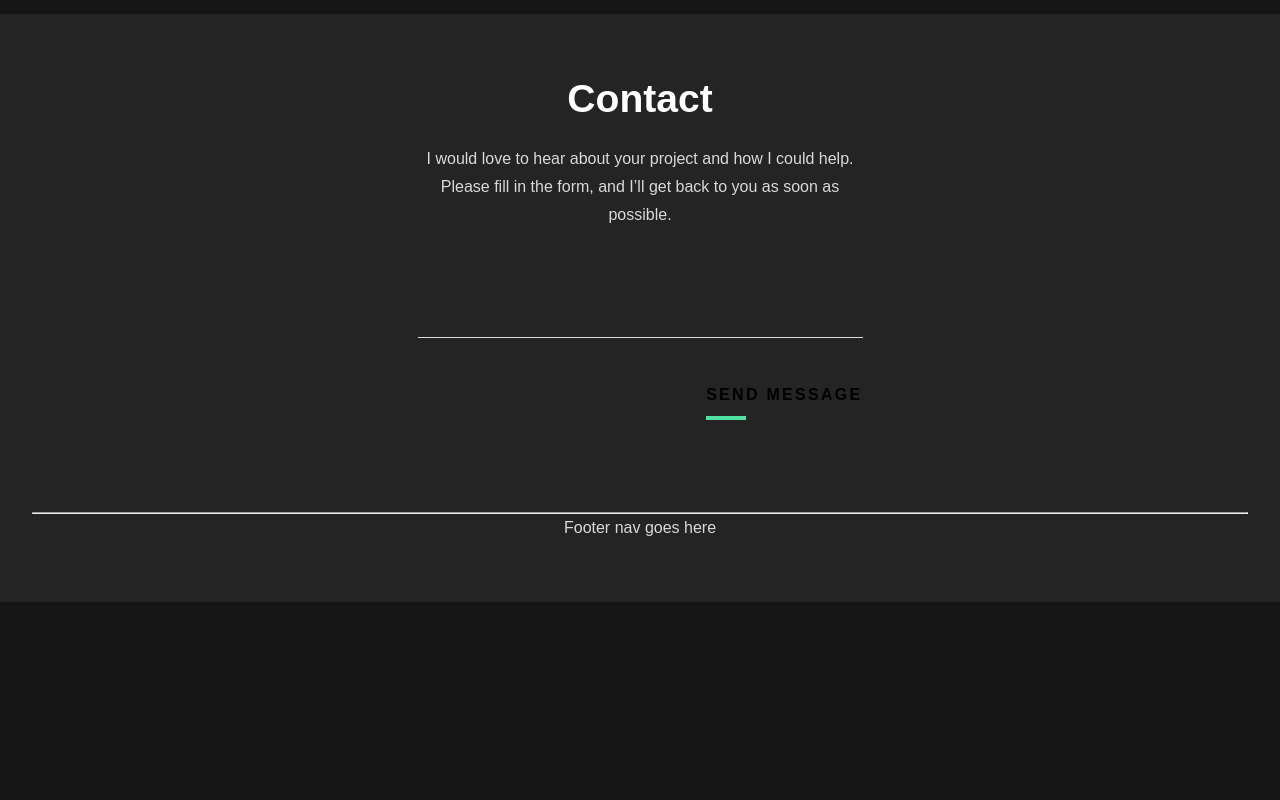
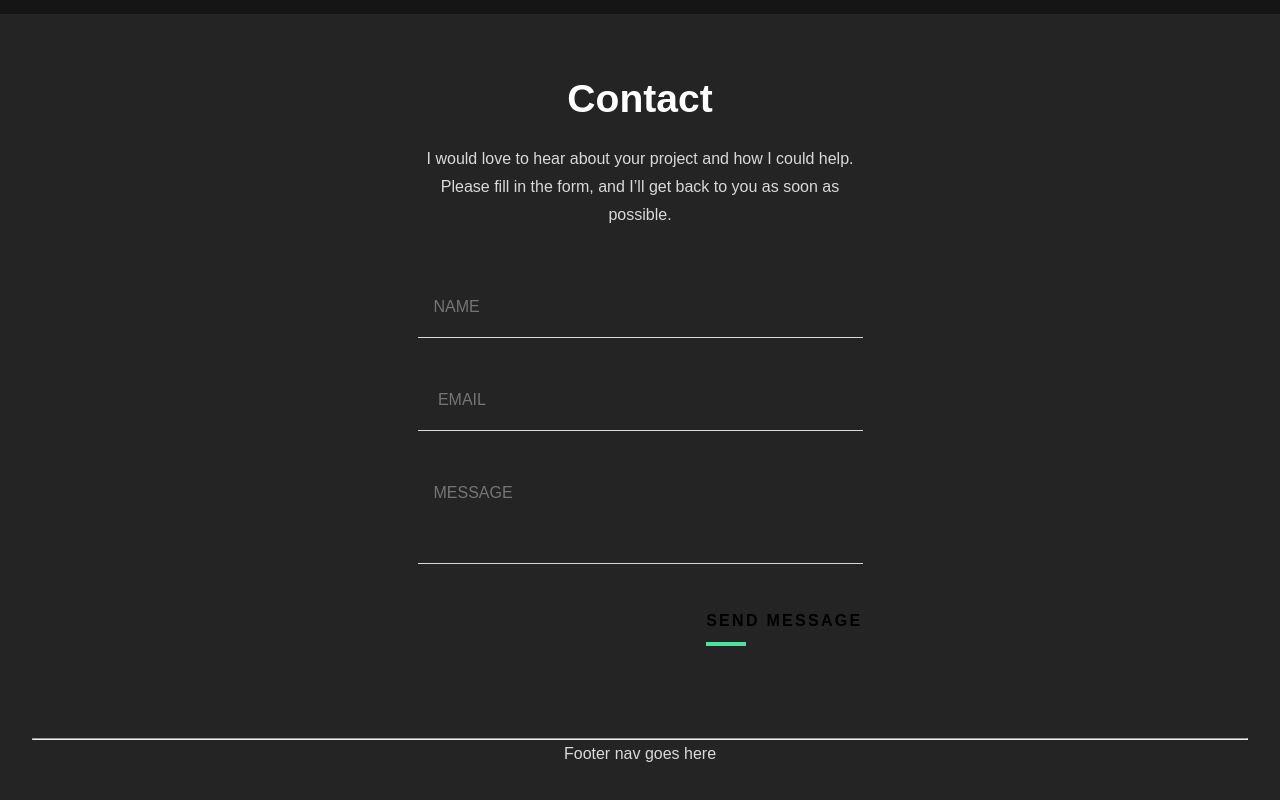
Before and after one commit to Hcmwebs/single-page-dev-portifolio, a React (Vite) app: page / in a window 1280 px wide. Shown: the part 2969-3769 px from the top of the page. Before the commit the page ends 3571 px from the top, so only its background shows below. Built offline with nearby package versions, Linux system fonts and the light colour scheme.

Commit message:
Added form input content
Signed-off-by: Heze <64218603+Hcmwebs@users.noreply.github.com>

```diff
--- a/src/components/Form.jsx
+++ b/src/components/Form.jsx
@@ -13,9 +13,17 @@ const Form = () => {
 			</div>
 			<StyledForm>
 				<div className='form-group'>
-					<input type='text' name='Name' id='name' />
+					<input type='text' name='Name' id='name' placeholder='Name' />
 				</div>
-				<StyledButton type='submit' className='submit'>Send message</StyledButton>
+				<div className='form-group'>
+					<input type='email' name='email' id='email' placeholder=' Email' />
+				</div>
+				<div className='form-group'>
+					<textarea name='message' id='message' placeholder='Message' />
+				</div>
+				<StyledButton type='submit' className='submit'>
+					Send message
+				</StyledButton>
 			</StyledForm>
 		</StyledFormWrapper>
 	)
```
